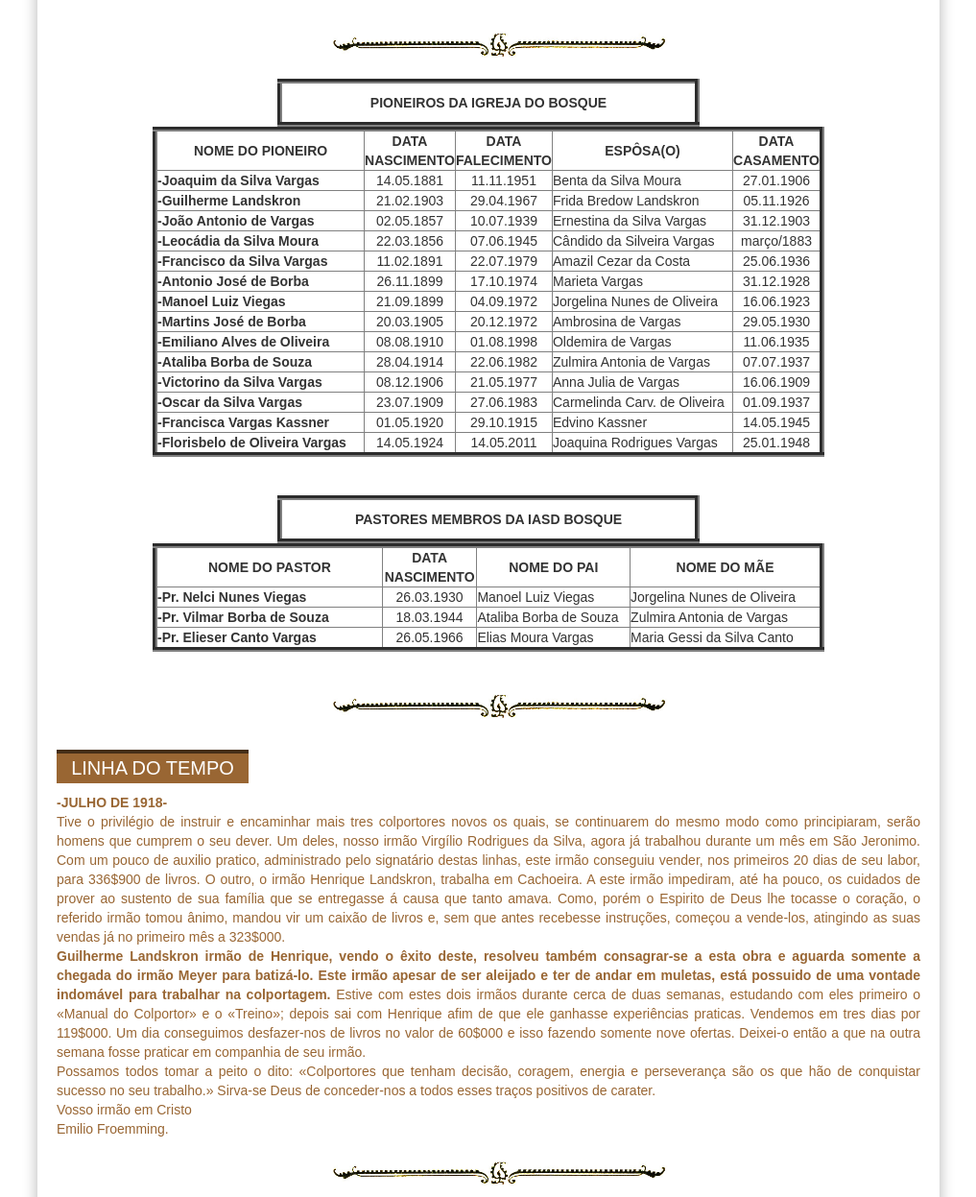
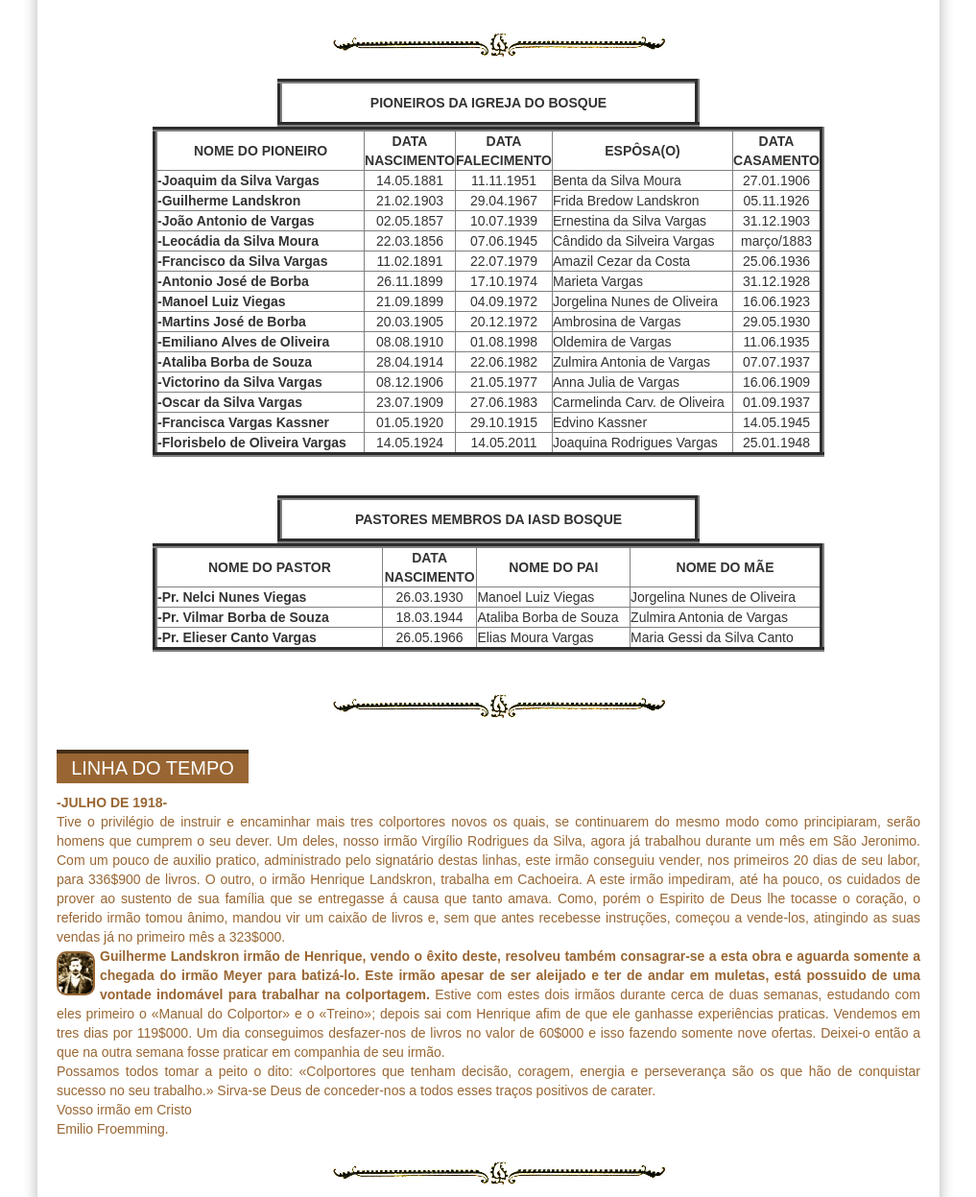
Before and after one commit to claudiovargas1955/claudiovargas1955.github.io, a Jekyll site: the page built from _pages/história-da-iasd-bosque.html, in a window 1280 px wide. Shown: the part 986-2233 px from the top of the page at 96% size, without its empty margins (131-1148 px from the left). Built offline with Jekyll 4.4.1, drawn with Linux system fonts in a browser that asks for light colours; some web fonts are replaced; grey boxes are pictures that could not be loaded.

Commit message:
Update história-da-iasd-bosque.html

```diff
--- a/_pages/história-da-iasd-bosque.html
+++ b/_pages/história-da-iasd-bosque.html
@@ -356,6 +356,7 @@
 Cachoeira. A este irmão impediram, até ha pouco, os cuidados de prover ao sustento de sua família que se entregasse á causa que tanto amava. Como, porém o Espirito
 de Deus lhe tocasse o coração, o referido irmão tomou ânimo, mandou vir um caixão de livros e, sem que antes recebesse instruções, começou a vende-los, atingindo
 as suas vendas já no primeiro mês a 323$000.<br>
+<img class="esq5" style="float:left"; src="/images/HenryMeyer.jpg" class="img-responsive" width="40px" title="Pr. HENRY MEYER";/>
 <b>Guilherme Landskron irmão de Henrique, vendo o êxito deste, resolveu também consagrar-se a esta obra e aguarda somente a chegada do irmão Meyer para batizá-lo.
 Este irmão apesar de ser aleijado e ter de andar em muletas, está possuido de uma vontade indomável para trabalhar na colportagem.</b> Estive com estes dois irmãos
 durante cerca de duas semanas, estudando com eles primeiro o «Manual do Colportor» e o «Treino»; depois sai com Henrique afim de que ele ganhasse experiências
```
